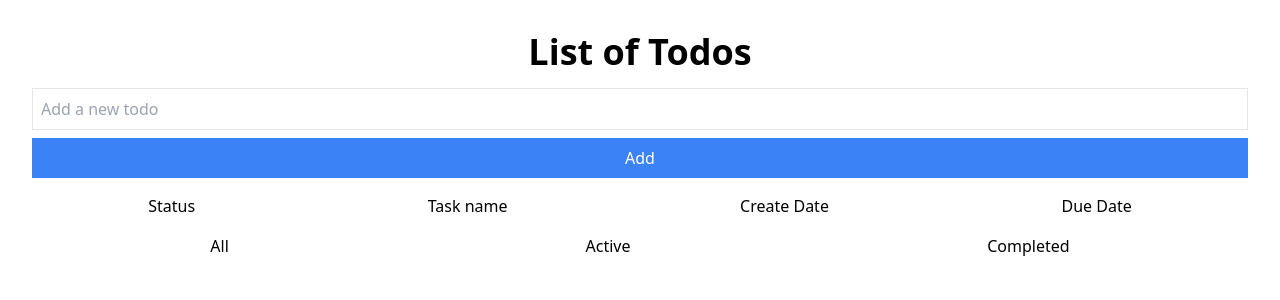
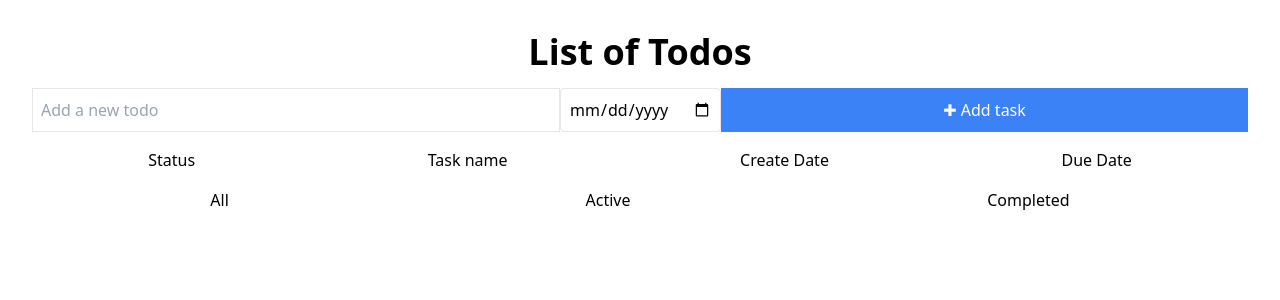
Before and after one commit to chandan0815/Todo-App, a React (Vite) app: page / in a window 1280 px wide. Shown: the top 300 px of the page. Built offline with nearby package versions, Linux system fonts and the light colour scheme.

Commit message:
feat: added due date functionality

```diff
--- a/src/TodoItem/AddTodoItem.tsx
+++ b/src/TodoItem/AddTodoItem.tsx
@@ -1,31 +1,37 @@
 import React, { useState } from 'react';
 import { Todo } from '../TodoItem/TodoItem';
-import { getCurrentTime } from '../utilities/TimeConversions';
+import { getCurrentTime, parseDate } from '../utilities/timeConversions';
 
 interface AddTodoProps {
   onAddItem: (newTodo: Todo) => void;
 }
 
-function AddTodo({ onAddItem }: AddTodoProps) {
+export default function AddTodo({ onAddItem }: AddTodoProps) {
   const [taskName, setTaskName] = useState('');
+  const [dueDate, setDueDate] = useState('');
 
   const handleSubmit = (e: React.FormEvent) => {
     e.preventDefault();
 
-    if (!taskName.trim()) return;
+    if (!taskName.trim()) {
+      alert('Task name is required');
+      return;
+    }
+
     const newTodo: Todo = {
       id: Math.random(),
       taskName: taskName,
-
       completed: false,
       createdDate: getCurrentTime(false),
+      dueDate: parseDate(dueDate, '-'),
     };
     onAddItem(newTodo);
     setTaskName('');
+    setDueDate('');
   };
 
   return (
-    <form className='mb-4' onSubmit={handleSubmit}>
+    <form className='mb-4 flex' onSubmit={handleSubmit}>
       <input
         type='text'
         className='border p-2 w-full'
@@ -33,9 +39,16 @@ function AddTodo({ onAddItem }: AddTodoProps) {
         onChange={(e) => setTaskName(e.target.value)}
         placeholder='Add a new todo'
       />
-      <button className='bg-blue-500 text-white p-2 w-full mt-2'>Add</button>
+      <div className='relative'>
+        <input
+          type='date'
+          className='border p-2 rounded'
+          value={dueDate}
+          onChange={(e) => setDueDate(e.target.value)}
+        />
+      </div>
+
+      <button className='bg-blue-500 text-white p-2 w-full '>✚ Add task</button>
     </form>
   );
 }
-
-export default AddTodo;
--- a/src/TodoItem/TodoItem.tsx
+++ b/src/TodoItem/TodoItem.tsx
@@ -1,3 +1,5 @@
+import { useState } from 'react';
+
 export interface Todo {
   id: number;
   taskName: string;
@@ -6,14 +8,25 @@ export interface Todo {
   dueDate?: string;
 }
 
-function TodoItem(props: {
+export default function TodoItem(props: {
   itemObj: Todo;
   onDeleteItem: (id: number) => void;
   onStatusChange: (id: number) => void;
+  onEditItem: (id: number, newTaskName: string, newDueDate: string) => void;
 }) {
+  const [isEditing, setIsEditing] = useState(false);
+  const [newTaskName, setNewTaskName] = useState(props.itemObj.taskName);
+  const [newDueDate, setNewDueDate] = useState(props.itemObj.dueDate);
+
+  const handleEdit = () => {
+    if (isEditing) {
+      props.onEditItem(props.itemObj.id, newTaskName, newDueDate);
+    }
+    setIsEditing(!isEditing);
+  };
+
   return (
     <li className='flex gap-4 py-2 '>
-      {/* <div className='flex items-center justify-between bg-yellow-500 p-1 my-1 rounded-lg shadow-lg w-full'> */}
       <div
         className={`${
           props.itemObj.completed ? 'bg-yellow-300' : 'bg-yellow-500'
@@ -22,10 +35,16 @@ function TodoItem(props: {
         <button
           className={`${
             props.itemObj.completed ? 'bg-green-500' : 'bg-yellow-500'
-          } text-white p-2 rounded-lg`}
+          } text-white p-2 rounded-full`}
           onClick={() => props.onStatusChange(props.itemObj.id)}
         >
           {props.itemObj.completed ? '✔' : '✓'}
+        </button>
+        <button
+          onClick={handleEdit}
+          className='bg-blue-500 text-white rounded-full w-8 h-8 flex items-center justify-center ml-2'
+        >
+          {isEditing ? '💾' : '✏️'}
         </button>
 
         <div
@@ -36,6 +55,7 @@ function TodoItem(props: {
           {props.itemObj.taskName}
         </div>
         <div>{props.itemObj.createdDate}</div>
+        <div>{props.itemObj.dueDate}</div>
         <button
           className='bg-red-500 text-white p-2 rounded-lg'
           onClick={() => props.onDeleteItem(props.itemObj.id)}
@@ -46,5 +66,3 @@ function TodoItem(props: {
     </li>
   );
 }
-
-export default TodoItem;
--- a/src/TodoList/TodoList.tsx
+++ b/src/TodoList/TodoList.tsx
@@ -5,7 +5,7 @@ import FilterButtons from './FilterItems';
 import { FilterType } from './FilterType';
 import TodoListHeader from './TodoListHeader';
 
-function TodoList() {
+export default function TodoList() {
   const [todoItems, setTodoItems] = useState<Todo[]>(() => {
     // Load initial state from localStorage if available
     const savedTodos = localStorage.getItem('todos');
@@ -14,6 +14,7 @@ function TodoList() {
   const [filter, setFilter] = useState<
     FilterType.All | FilterType.Active | FilterType.Completed
   >(FilterType.All);
+
   function handleAddTodoItem(newTodo: Todo) {
     setTodoItems([...todoItems, newTodo]);
   }
@@ -21,6 +22,21 @@ function TodoList() {
   function handleDeleteTodoItem(id: number) {
     setTodoItems(todoItems.filter((task) => task.id !== id));
   }
+
+  function handleEditTodoItem(
+    id: number,
+    newTaskName: string,
+    newDueDate: string
+  ) {
+    setTodoItems(
+      todoItems.map((task) =>
+        task.id === id
+          ? { ...task, taskName: newTaskName, dueDate: newDueDate }
+          : task
+      )
+    );
+  }
+
   function handleStatusChange(id: number) {
     setTodoItems(
       todoItems.map((task) =>
@@ -53,6 +69,7 @@ function TodoList() {
             itemObj={task}
             onDeleteItem={handleDeleteTodoItem}
             onStatusChange={handleStatusChange}
+            onEditItem={handleEditTodoItem}
           />
         ))}
       </ul>
@@ -60,5 +77,3 @@ function TodoList() {
     </>
   );
 }
-
-export default TodoList;
--- a/src/utilities/TimeConversions.ts
+++ b/src/utilities/TimeConversions.ts
@@ -8,9 +8,17 @@ export const getCurrentTime = (time: boolean) => {
   const hours = date.getHours();
   const minutes = date.getMinutes();
   const seconds = date.getSeconds();
+  const dateStr = `${day}${separator}${month}${separator}${year}`;
+  const timeStr = `${hours}${separator}${minutes}${separator}${seconds}`;
   if (time) {
-    return `${day}${separator}${month}${separator}${year} ${hours}${separator}${minutes}${separator}${seconds}`;
+    return `${dateStr} ${timeStr}`;
   } else {
-    return `${day}${separator}${month}${separator}${year}`;
+    return dateStr;
   }
 };
+
+export const parseDate = (date: string, inputSeparator: string) => {
+  // converts a date string in the format YYYY-MM-DD to DD/MM/YYYY to format
+  const [year, month, day] = date.split(inputSeparator);
+  return `${day}${separator}${month}${separator}${year}`;
+};
```
Also changed, not shown: 1 other file (tests, documents, lock files or other folders).
